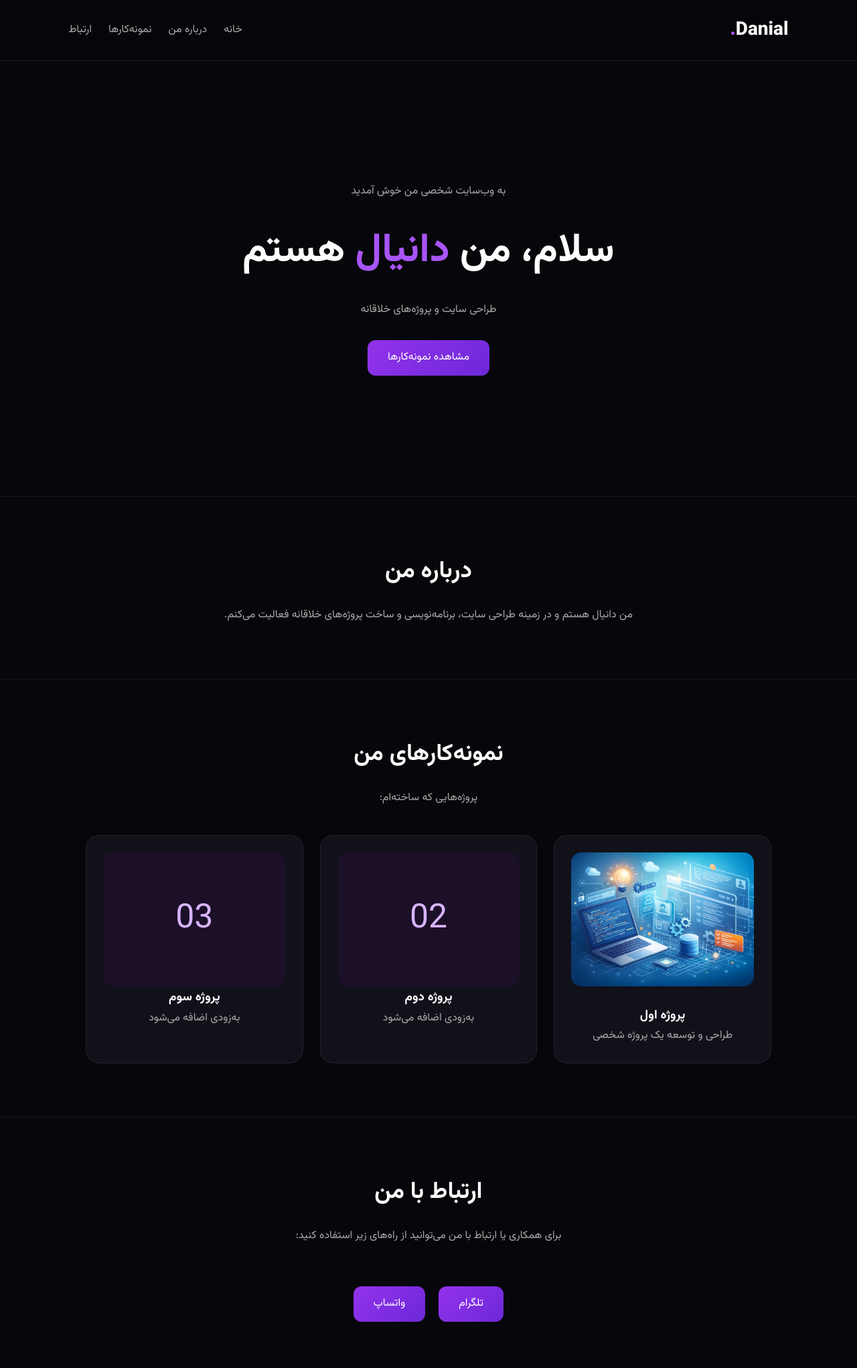
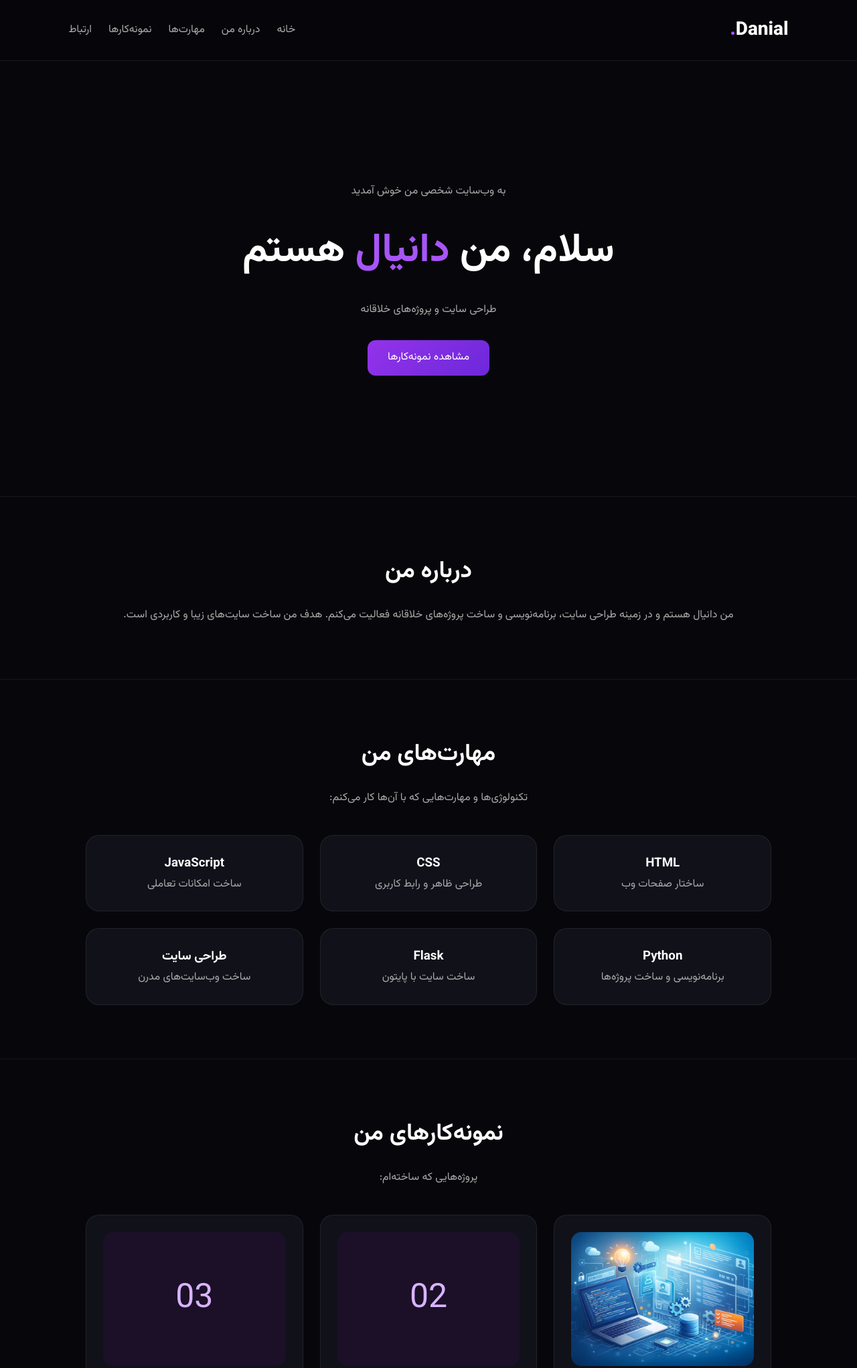
Before and after one commit to danialshikhi2009-afk/DanialPortfolio, a Flask app: page / in a window 1280 px wide. Shown: the top 2043 px of the page at 67% size. Run offline with Flask 3, Linux system fonts and the light colour scheme.

Commit message:
add skills section

```diff
--- a/templates/index.html
+++ b/templates/index.html
@@ -27,6 +27,7 @@
 
             <a href="#home">خانه</a>
             <a href="#about">درباره من</a>
+            <a href="#skills">مهارت‌ها</a>
             <a href="#projects">نمونه‌کارها</a>
             <a href="#contact">ارتباط</a>
 
@@ -42,12 +43,9 @@
 <main>
 
 
-
 <section id="home" class="hero">
 
-
     <div class="hero-content">
-
 
         <p class="subtitle">
             به وب‌سایت شخصی من خوش آمدید
@@ -71,7 +69,6 @@
 
     </div>
 
-
 </section>
 
 
@@ -89,10 +86,76 @@
     <p>
         من دانیال هستم و در زمینه طراحی سایت،
         برنامه‌نویسی و ساخت پروژه‌های خلاقانه فعالیت می‌کنم.
+        هدف من ساخت سایت‌های زیبا و کاربردی است.
     </p>
 
 
 </section>
+
+
+
+
+
+
+
+<section id="skills" class="section">
+
+
+    <h2>
+        مهارت‌های من
+    </h2>
+
+
+    <p>
+        تکنولوژی‌ها و مهارت‌هایی که با آن‌ها کار می‌کنم:
+    </p>
+
+
+
+    <div class="projects-grid">
+
+
+        <div class="project-card">
+            <h3>HTML</h3>
+            <p>ساختار صفحات وب</p>
+        </div>
+
+
+        <div class="project-card">
+            <h3>CSS</h3>
+            <p>طراحی ظاهر و رابط کاربری</p>
+        </div>
+
+
+        <div class="project-card">
+            <h3>JavaScript</h3>
+            <p>ساخت امکانات تعاملی</p>
+        </div>
+
+
+        <div class="project-card">
+            <h3>Python</h3>
+            <p>برنامه‌نویسی و ساخت پروژه‌ها</p>
+        </div>
+
+
+        <div class="project-card">
+            <h3>Flask</h3>
+            <p>ساخت سایت با پایتون</p>
+        </div>
+
+
+        <div class="project-card">
+            <h3>طراحی سایت</h3>
+            <p>ساخت وب‌سایت‌های مدرن</p>
+        </div>
+
+
+    </div>
+
+
+</section>
+
 
 
 
@@ -114,6 +177,7 @@
 
 
 
+
     <div class="projects-grid">
 
 
@@ -124,6 +188,7 @@
             <img
             src="{{ url_for('static', filename='images/project1.jpg.webp') }}"
             alt="پروژه اول">
+
 
 
             <h3>
@@ -137,6 +202,7 @@
 
 
         </div>
+
 
 
 
@@ -161,6 +227,8 @@
 
 
         </div>
+
+
 
 
 
@@ -199,6 +267,7 @@
 
 
 
+
 <section id="contact" class="section">
 
 
@@ -207,14 +276,14 @@
     </h2>
 
 
-
     <p>
-        برای همکاری یا ارتباط با من می‌توانید از راه‌های زیر استفاده کنید:
+        برای همکاری یا ارتباط می‌توانید از راه‌های زیر پیام دهید:
     </p>
 
 
 
     <div class="contact-buttons">
+
 
 
         <a
@@ -241,8 +310,8 @@
 
 
 
+
     </div>
-
 
 
 </section>
@@ -252,6 +321,7 @@
 
 
 </main>
+
 
 
 
@@ -269,6 +339,7 @@
 
 
 
+
 <script src="{{ url_for('static', filename='script.js') }}"></script>
 
 
```
